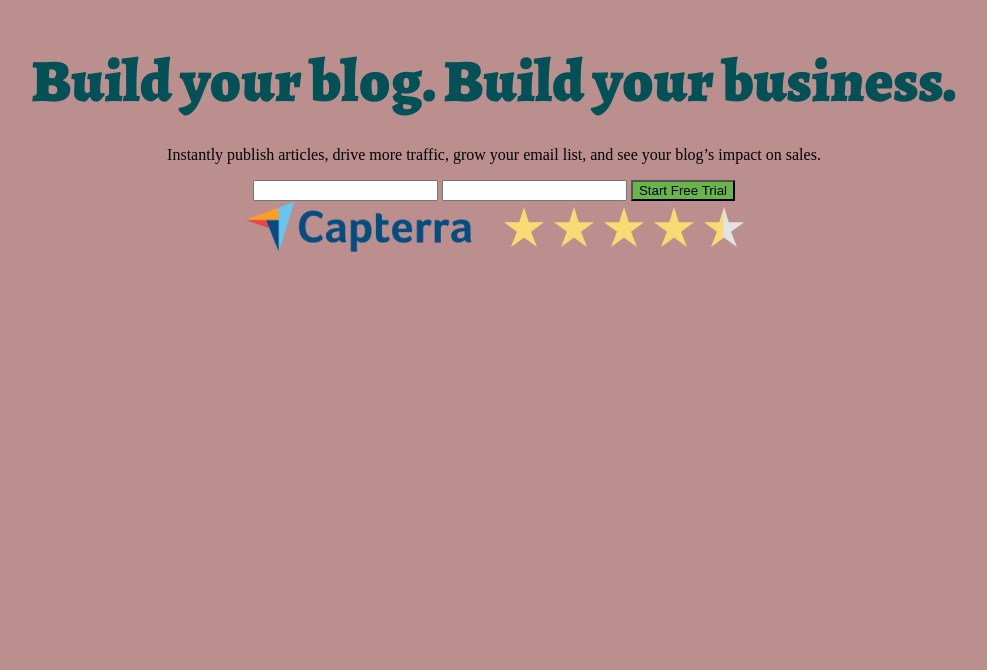
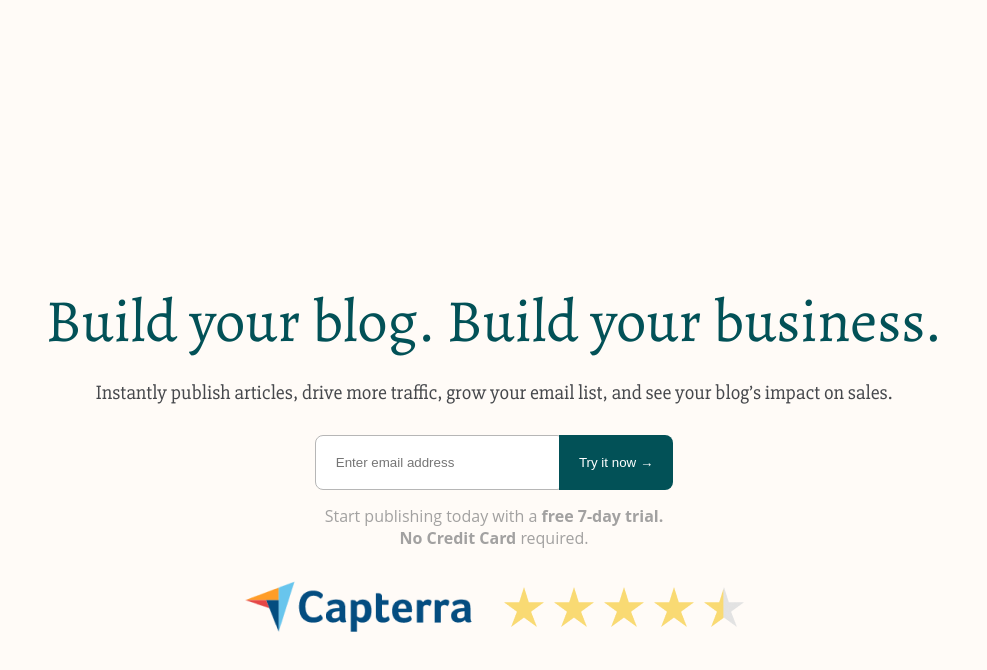
Before and after one commit to TomasPB9/EstructuraDeProyecto, a plain HTML site: page index.html in a window 1280 px wide. Shown: the whole page, without its empty margins (146-1133 px from the left). Drawn offline with nearby package versions, Linux system fonts and the light colour scheme; files whose address does not match are found by name.

Commit message:
Corrigiendo Fonts

```diff
--- a/estilos.css
+++ b/estilos.css
@@ -1,17 +1,76 @@
-@import url("https://fonts.googleapis.com/css?family=Alegreya:900|Open+Sans|Slabo+27px&display=swap");
-/* con puro nombre del elemento */
-body{
-  text-align: center;
-  background-color: rosybrown;
+
+@import url('https://fonts.googleapis.com/css2?family=Alegreya&display=swap');
+@import url('https://fonts.googleapis.com/css2?family=Slabo+27px&display=swap');
+
+* {
+  margin: 0;
+  padding: 0;
+  box-sizing: border-box;
 }
 
-h1{
-    color: #025157;
-    font-family: "Alegreya", serif;
-    font-size: 60px;
-    margin-bottom: 24px;
+/* con puro nombre del elemento */
+body {
+  background-color: #fffbf7;
+  font-family: "Open Sans", sans-serif;
 }
 
-button{
-    background-color: #67b54b;
+main {
+  margin-top: 285px;
+  text-align: center;
 }
+
+
+h1 {
+  color: #025157;
+  font-family: "Alegreya", serif;
+  font-size: 60px;
+  margin-bottom: 24px;
+  font-weight: 500;
+  line-height: 1.2;
+}
+
+h4 {
+  color: #46484c;
+  font-family: "Slabo 27px", serif;
+  font-size: 20px;
+  margin-bottom: 30px;
+  font-weight: 500;
+  line-height: 1.2;
+}
+
+p {
+  color: #8b8b8bcc;
+  margin-top: 15px;
+}
+
+form {
+  height: 55px;
+}
+
+input,button {
+  height: 100%;
+  border-radius: 8px;
+}
+
+
+input {
+  border: 1px solid #b6b6b6;
+  padding: 6px 20px;
+  width: 60%;
+  max-width: 250px;
+  box-sizing: border-box;
+}
+
+button {
+  background-color: #025157;
+  color: #fff;
+  border: none;
+  border-top-left-radius: 0;
+  border-bottom-left-radius: 0;
+  padding: 6px 20px;
+  margin-left: -10px;
+}
+
+img {
+    margin-top: 32px;
+}
--- a/index.html
+++ b/index.html
@@ -7,18 +7,29 @@
     <title>Matcha</title>
 </head>
 <body>
-    <h1>Build your blog. Build your business.</h1>
-    <p>
-        Instantly publish articles, drive more traffic, grow your email list, and see your blog’s impact on sales.
-    </p>
-    <form>
-        <input type="text">
-        <input type="email">
-        <button type="submit">
-            Start Free Trial
-        </button>
-    </form>
-    <img src="C:\Users\Lulú\Desktop\FrontEndFundamentals\estructuraSitio\capterra.png">
+    <main>
+        <h1>
+            Build your blog. Build your business.
+        </h1>
+        <h4>
+            Instantly publish articles, drive more traffic, grow your email list, and see your blog’s impact on sales.
+        </h4>
+        <form class="signup-form">
+            <input type="email" placeholder="Enter email address">
+            <button type="submit">
+                Try it now →
+            </button>
+        </form>
+        <p>
 
+            Start publishing today with a
+             <strong>free 7-day trial.</strong>
+             <br>
+             <strong>No Credit Card</strong>
+             required.
+
+        </p>
+        <img src="capterra.png" alt="Capterra"/>
+    </main>
 </body>
 </html>
```
